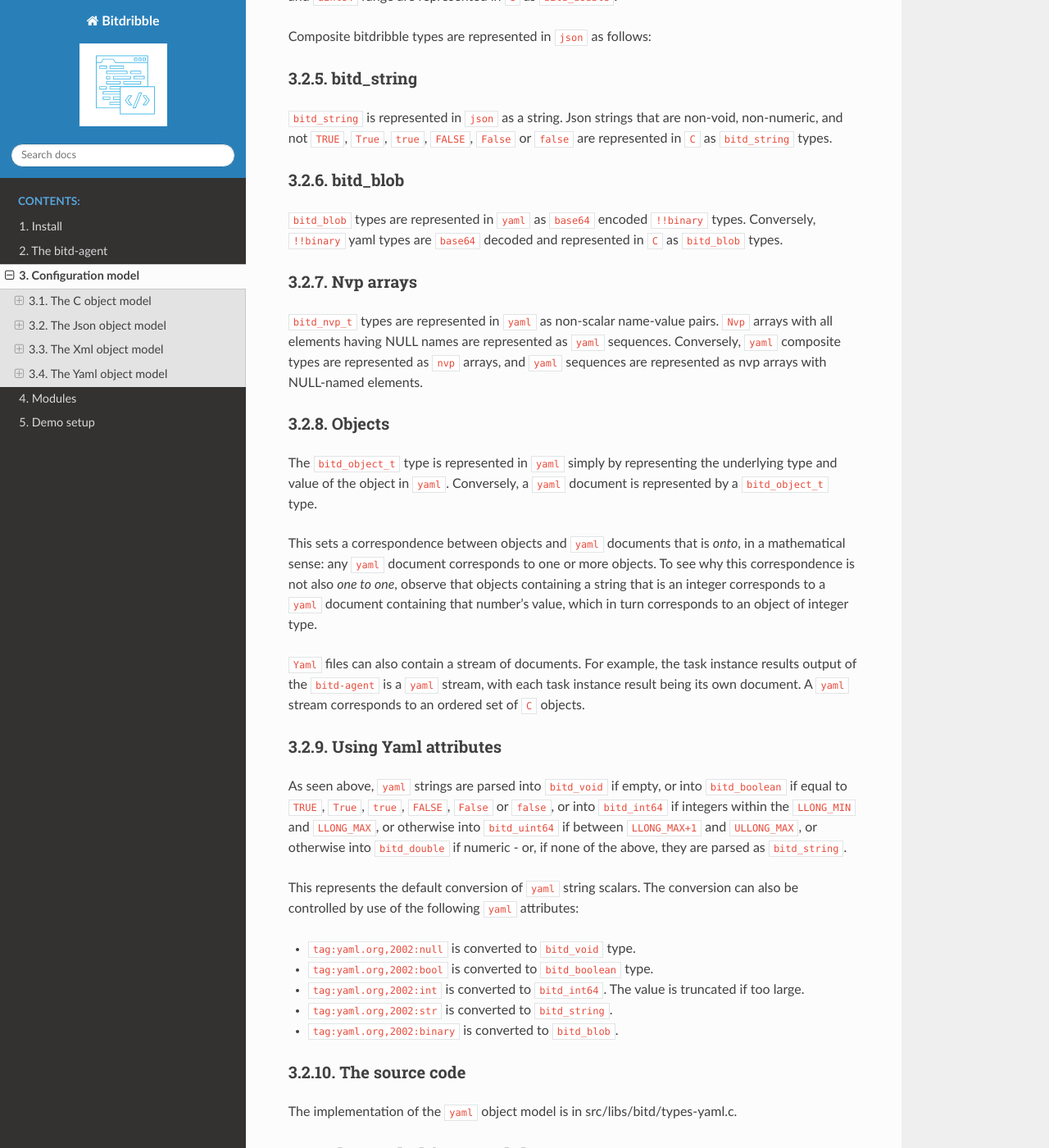
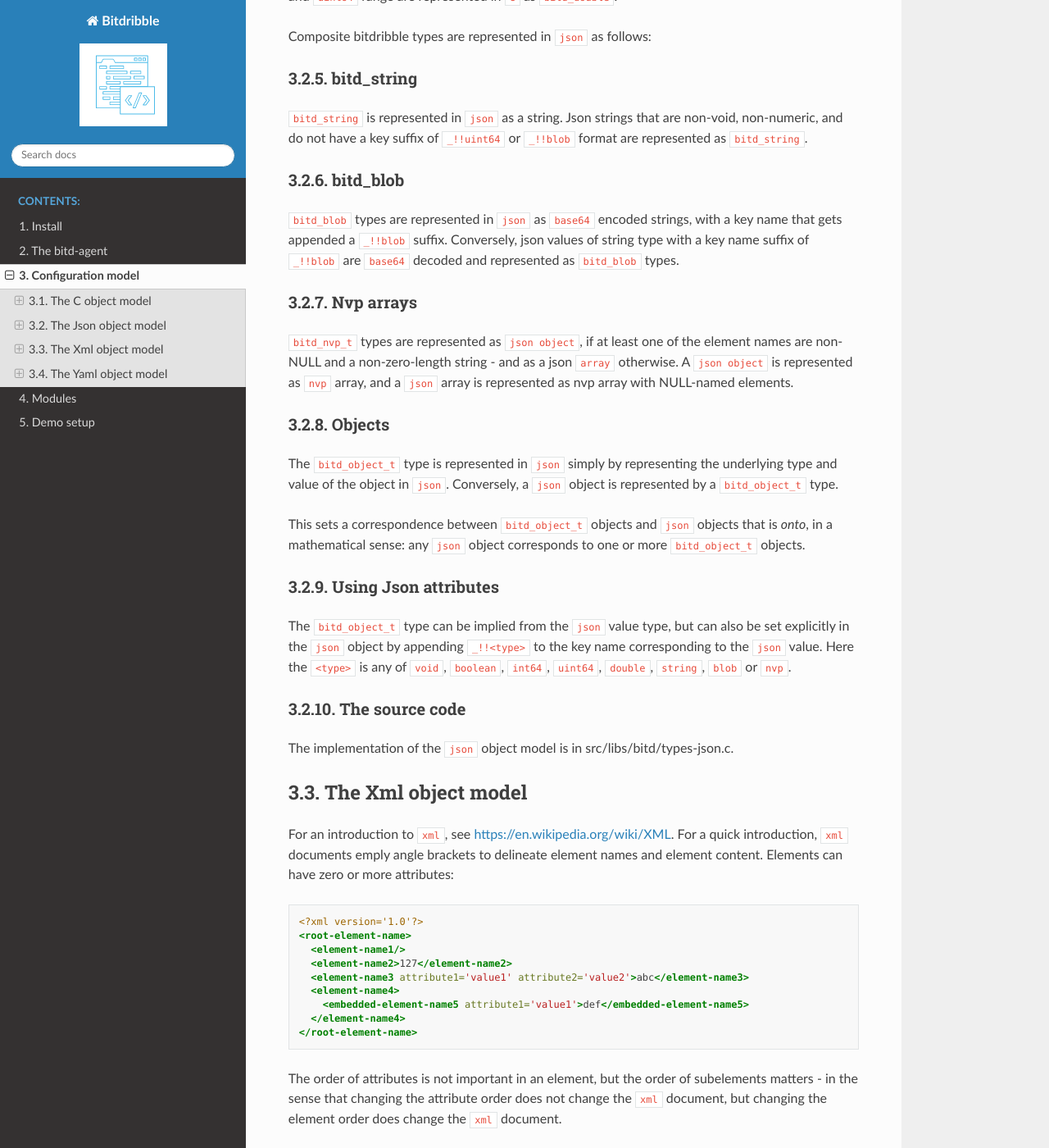
Before and after one commit to Bitdribble/bitdribble-doc, a Sphinx documentation site: the page built from source/config-object-model.rst, in a window 1280 px wide and 1400 px high, scrolled down 4607 px. Shown: the whole window at 82% size. Built offline with Sphinx 7.4.7 and the Read the Docs theme 2.0.0, drawn with Linux system fonts in a browser that asks for light colours; some of the changed text lies outside the part shown.

Commit message:
json support

```diff
--- a/source/config-object-model.rst
+++ b/source/config-object-model.rst
@@ -157,43 +157,29 @@ Composite bitdribble types are represented in ``json`` as follows:
 
 bitd_string
 -----------
-``bitd_string`` is represented in ``json`` as a string. Json strings that are non-void, non-numeric, and not ``TRUE``, ``True``, ``true``, ``FALSE``, ``False`` or ``false`` are represented in ``C`` as ``bitd_string`` types.
+``bitd_string`` is represented in ``json`` as a string. Json strings that are non-void, non-numeric, and do not have a key suffix of ``_!!uint64`` or ``_!!blob`` format are represented as ``bitd_string``.
 
 bitd_blob
 ---------
-``bitd_blob`` types are represented in ``yaml`` as ``base64`` encoded ``!!binary`` types. Conversely, ``!!binary`` yaml types are ``base64`` decoded and represented in ``C`` as ``bitd_blob`` types.
+``bitd_blob`` types are represented in ``json`` as ``base64`` encoded strings, with a key name that gets appended a ``_!!blob`` suffix. Conversely, json values of string type with a key name suffix of ``_!!blob`` are ``base64`` decoded and represented as ``bitd_blob`` types.
 
 Nvp arrays
 ----------
-``bitd_nvp_t`` types are represented in ``yaml`` as non-scalar name-value pairs. ``Nvp`` arrays with all elements having NULL names are represented as ``yaml`` sequences. Conversely, ``yaml`` composite types are represented as ``nvp`` arrays, and ``yaml`` sequences are represented as nvp arrays with NULL-named elements.
+``bitd_nvp_t`` types are represented as ``json object``, if at least one of the element names are non-NULL and a non-zero-length string - and as a json ``array`` otherwise. A ``json object`` is represented as ``nvp`` array, and a ``json`` array is represented as nvp array with NULL-named elements.
 
 Objects
 -------
-The ``bitd_object_t`` type is represented in ``yaml`` simply by representing the underlying type and value of the object in ``yaml``. Conversely, a ``yaml`` document is represented by a ``bitd_object_t`` type.
+The ``bitd_object_t`` type is represented in ``json`` simply by representing the underlying type and value of the object in ``json``. Conversely, a ``json`` object is represented by a ``bitd_object_t`` type.
 
-This sets a correspondence between objects and ``yaml`` documents that is *onto*, in a mathematical sense: any ``yaml`` document corresponds to one or more objects. To see why this correspondence is not also *one to one*, observe that objects containing a string that is an integer corresponds to a ``yaml`` document containing that number's value, which in turn corresponds to an object of integer type.
+This sets a correspondence between ``bitd_object_t`` objects and ``json`` objects that is *onto*, in a mathematical sense: any ``json`` object corresponds to one or more ``bitd_object_t`` objects.
 
-``Yaml`` files can also contain a stream of documents. For example, the task instance results output of the ``bitd-agent`` is a ``yaml`` stream, with each task instance result being its own document. A ``yaml`` stream corresponds to an ordered set of ``C`` objects.
-
-Using Yaml attributes
+Using Json attributes
 ---------------------
-As seen above, ``yaml`` strings are parsed into ``bitd_void`` if empty, or into ``bitd_boolean`` if equal to ``TRUE``, ``True``, ``true``, ``FALSE``, ``False`` or ``false``, or into ``bitd_int64`` if integers within the ``LLONG_MIN`` and ``LLONG_MAX``, or otherwise into ``bitd_uint64`` if between ``LLONG_MAX+1`` and ``ULLONG_MAX``, or otherwise into ``bitd_double`` if numeric - or, if none of the above, they are parsed as ``bitd_string``.
-
-This represents the default conversion of ``yaml`` string scalars. The conversion can also be controlled by use of the following ``yaml`` attributes:
-
-- ``tag:yaml.org,2002:null`` is converted to ``bitd_void`` type.
-
-- ``tag:yaml.org,2002:bool`` is converted to ``bitd_boolean`` type.
-
-- ``tag:yaml.org,2002:int`` is converted to ``bitd_int64``. The value is truncated if too large.
-
-- ``tag:yaml.org,2002:str`` is converted to ``bitd_string``.
-
-- ``tag:yaml.org,2002:binary`` is converted to ``bitd_blob``.
+The ``bitd_object_t`` type can be implied from the ``json`` value type, but can also be set explicitly in the ``json`` object by appending ``_!!<type>`` to the key name corresponding to the ``json`` value. Here the ``<type>`` is any of ``void``, ``boolean``, ``int64``, ``uint64``, ``double``, ``string``, ``blob`` or ``nvp``.
 
 The source code
 ---------------
-The implementation of the ``yaml`` object model is in src/libs/bitd/types-yaml.c.
+The implementation of the ``json`` object model is in src/libs/bitd/types-json.c.
 
 The Xml object model
 ====================
```
